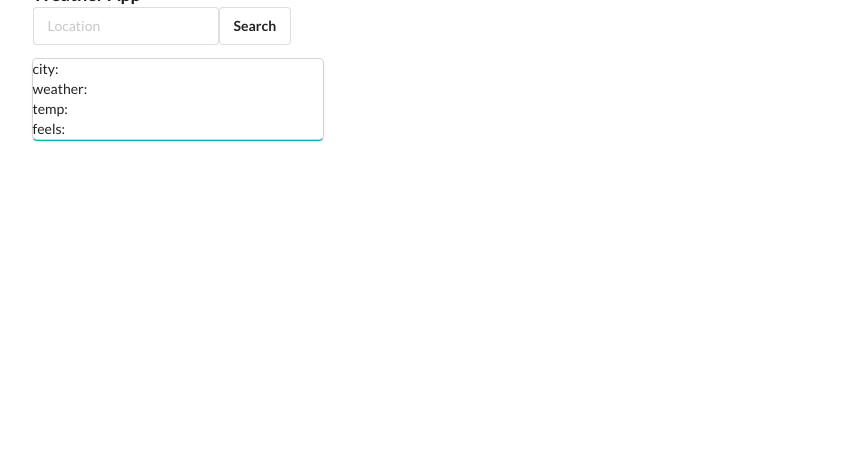
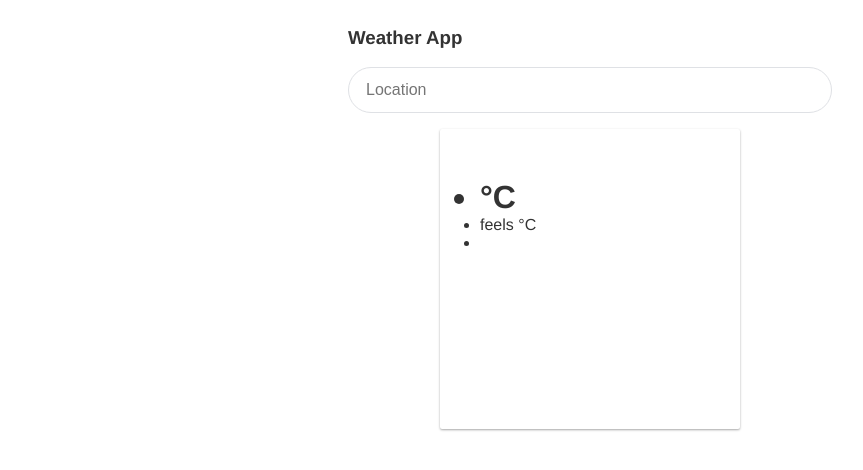
Before and after one commit to Ghanna96/weather-app, a React (Create React App) app: page / in a window 1280 px wide. Shown: the top 470 px of the page, without its empty margins (58-921 px from the left). Built offline with nearby package versions, Linux system fonts and the light colour scheme; no server answers.

Commit message:
sass, css styiling, searchbar component

```diff
--- a/package.json
+++ b/package.json
@@ -32,6 +32,6 @@
 		]
 	},
 	"devDependencies": {
-		"semantic-ui-css": "^2.4.1"
+		"node-sass": "^4.14.0"
 	}
 }
--- a/src/App.js
+++ b/src/App.js
@@ -62,16 +62,15 @@ class App extends Component {
 	};
 	render() {
 		return (
-			<div className='ui center aligned grid'>
-				<div className='ui container'>
+			<div className=''>
+				<div className='container'>
 					<header>
-						<h3 className='ui header'>Weather App</h3>
+						<h3 className=''>Weather App</h3>
 					</header>
 
-					<Form onLocation={this.locationInput} onSubmit={this.handleSubmit} />
-					<div className='ui teal card'>
-						<Weather data={this.state.actualData} />
-					</div>
+					<Form onChange={this.locationInput} onSubmit={this.handleSubmit} />
+
+					<Weather data={this.state.actualData} />
 				</div>
 			</div>
 		);
--- a/src/Components/form.jsx
+++ b/src/Components/form.jsx
@@ -1,15 +1,8 @@
 import React from 'react';
+import Searchbar from './searchbar/Searchbar';
 
 function Form(props) {
-	return (
-		<form className='ui input' onSubmit={props.onSubmit}>
-			<input
-				type='text'
-				placeholder='Location'
-				onChange={props.onLocation}></input>
-			<input className='ui button' type='submit' value='Search'></input>
-		</form>
-	);
+	return <Searchbar onSubmit={props.onSubmit} onChange={props.onChange} />;
 }
 
 export default Form;
--- /dev/null
+++ b/src/Components/searchbar/Searchbar.jsx
@@ -0,0 +1,19 @@
+import React from 'react';
+import './searchbar.scss';
+
+// Reusable component for a searchbar,
+// create the prop "onSubmit" to pass the function you want to activate when submit,
+// creathe the prop "onChange" to pass the function to manage the input.
+function Searchbar(props) {
+	const { onChange, onSubmit } = props;
+	return (
+		<form className='flexbox' onSubmit={onSubmit}>
+			<input
+				className='textbox'
+				type='search'
+				placeholder='Location'
+				onChange={onChange}></input>
+		</form>
+	);
+}
+export default Searchbar;
--- /dev/null
+++ b/src/Components/searchbar/searchbar.scss
@@ -0,0 +1,23 @@
+.flexbox {
+	border: 1px solid #dfe1e5;
+	display: flex;
+	height: 44px;
+	width: 482px;
+	border-radius: 30px;
+	&:hover {
+		box-shadow: 0 1px 6px 0 rgba(32, 33, 36, 0.28);
+		border-color: rgba(223, 225, 229, 0);
+	}
+	margin-bottom: 1em;
+}
+.textbox {
+	color: rgba(0, 0, 0, 0.87);
+	font: 16px arial, sans-serif;
+	-webkit-tap-highlight-color: transparent;
+	background-color: transparent;
+	flex: 1;
+	display: flex;
+	border: none;
+	margin: 0 15px 0 15px;
+	outline: none;
+}
--- a/src/Components/weather.jsx
+++ b/src/Components/weather.jsx
@@ -3,11 +3,13 @@ import React from 'react';
 function Weather(props) {
 	const { location, weather, temp, feels } = props.data;
 	return (
-		<div>
-			<div>city: {location} </div>
-			<div>weather: {weather}</div>
-			<div>temp: {temp} </div>
-			<div>feels: {feels} </div>
+		<div className='card'>
+			<ul>
+				<li id='city'>{location} </li>
+				<li id='temp'> {temp} °C</li>
+				<li>feels {feels} °C</li>
+				<li> {weather}</li>
+			</ul>
 		</div>
 	);
 }
--- a/src/index.js
+++ b/src/index.js
@@ -2,7 +2,7 @@ import React from 'react';
 import ReactDOM from 'react-dom';
 import App from './App';
 import * as serviceWorker from './serviceWorker';
-import 'semantic-ui-css/semantic.min.css';
+import './style.scss';
 ReactDOM.render(
 	<React.StrictMode>
 		<App />
--- /dev/null
+++ b/src/style.scss
@@ -0,0 +1,45 @@
+$font-stack: Helvetica, sans-serif;
+$primary-color: #333;
+$blue: #1f73b7;
+html,
+body {
+	font: 100% $font-stack;
+	color: $primary-color;
+	height: 100%;
+	width: 100%;
+}
+
+#root {
+	display: flex;
+	justify-content: center;
+}
+.container {
+	display: flex;
+	justify-content: center;
+	flex-direction: column;
+}
+.card {
+	box-sizing: border-box;
+	box-shadow: 0 1px 3px rgba(0, 0, 0, 0.12), 0 1px 2px rgba(0, 0, 0, 0.24);
+	margin: 0 auto;
+	background: #fff;
+	border-radius: 2px;
+	display: inline-block;
+	height: 300px;
+
+	width: 300px;
+	transition: all 0.3s cubic-bezier(0.25, 0.8, 0.25, 1);
+	&:hover {
+		box-shadow: 0 14px 28px rgba(0, 0, 0, 0.25), 0 10px 10px rgba(0, 0, 0, 0.22);
+	}
+}
+#city {
+	display: inline-block;
+	font-size: 26px;
+	padding-top: 30px;
+}
+
+#temp {
+	font-size: 2em;
+	font-weight: bold;
+}
```
Also changed, not shown: 1 other file (tests, documents, lock files or other folders).
